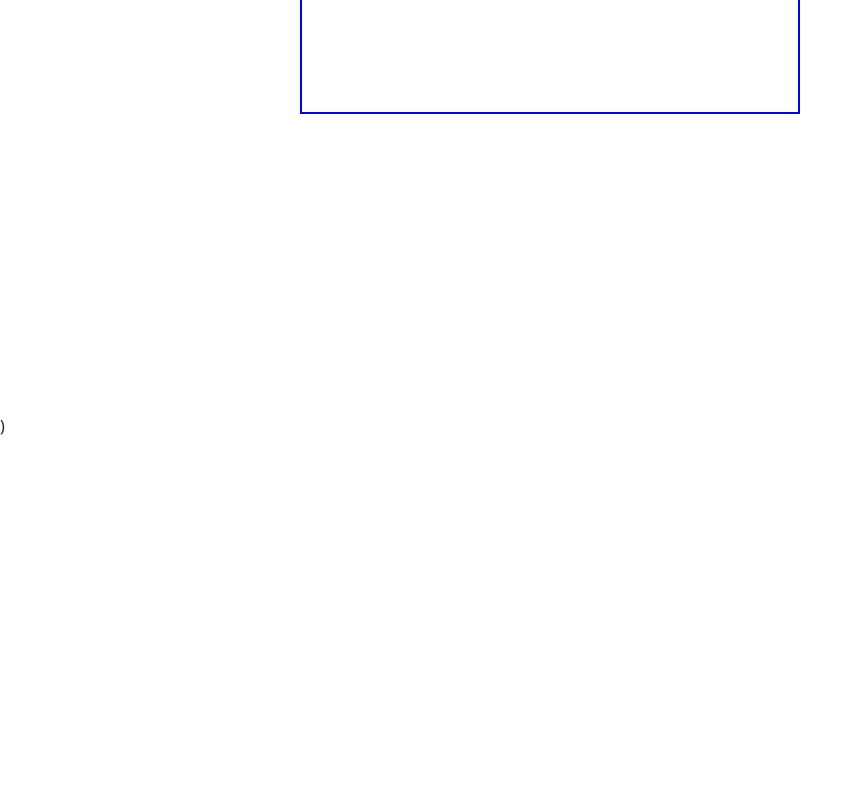
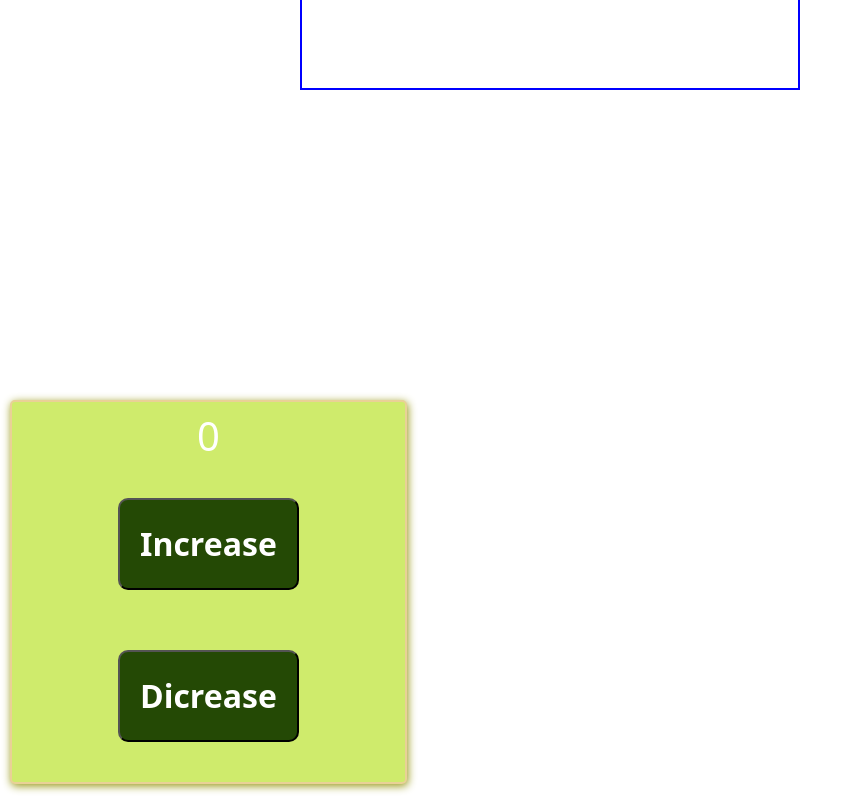
Before and after one commit to Mraj101/Vanilla-Js-and-React, a React (Create React App) app in the folder reactjsbasics/my-app/: page / in a window 1280 px wide. Shown: the part 3350-4150 px from the top of the page, without its empty margins (0-863 px from the left). Before the commit the page ends 3788 px from the top, so only its background shows below. Built offline with nearby package versions, Linux system fonts and the light colour scheme.

Commit message:
used useState Hook to handle increament or decreament

```diff
--- a/reactjsbasics/my-app/public/index.css
+++ b/reactjsbasics/my-app/public/index.css
@@ -39,3 +39,14 @@ code {
   padding: 10px;
   color: rgb(143, 26, 123);
 }
+.button
+{
+  margin:30px;
+  padding:20px ;
+
+  background-color:rgb(36, 73, 5) ;
+  border-radius:10px;
+  font-size:2rem;
+  font-weight:800;
+  color:white;
+}
--- a/reactjsbasics/my-app/src/App.js
+++ b/reactjsbasics/my-app/src/App.js
@@ -6,7 +6,7 @@ import ReactIcon from "./component/AddingReactIcon";
 import ReactBootstrap from "./component/ReactBootstrap/ReactBootstrap";
 import State from "./State";
 import HandleEvent from "./ReactEventHandler";
-
+import HookState from "./useStateHook"
 
 
 function App(){
@@ -24,6 +24,7 @@ function App(){
          <ReactBootstrap/>
          <State/>
          <HandleEvent/>
+         <HookState/>
     </div>
   )
 }
--- a/reactjsbasics/my-app/src/index.js
+++ b/reactjsbasics/my-app/src/index.js
@@ -6,9 +6,7 @@ import 'bootstrap/dist/css/bootstrap.min.css';
 const root=ReactDom.createRoot(document.getElementById('root'));
 root.render(
     <div>
-        return(
             <App/>
-        )
     </div>
 
 )
--- /dev/null
+++ b/reactjsbasics/my-app/src/useStateHook.js
@@ -0,0 +1,27 @@
+import React,{useState} from "react";
+
+export default function HookState(){
+    const [count,setCount]=useState(0)
+
+    const handleIncrease
+     = () =>{
+        setCount(count+1);
+    }
+    const hadleDecrease
+     = () =>{
+        setCount(count-1);
+    }
+
+
+    return(
+        <div className="Container">
+            <h1>{count} </h1>
+            <button className="button" onClick={handleIncrease}>
+                Increase
+            </button>
+            <button className="button" style={{backgroundColor:"bule"}} onClick={hadleDecrease}>
+                Dicrease
+            </button>
+        </div>
+    )
+}
```
